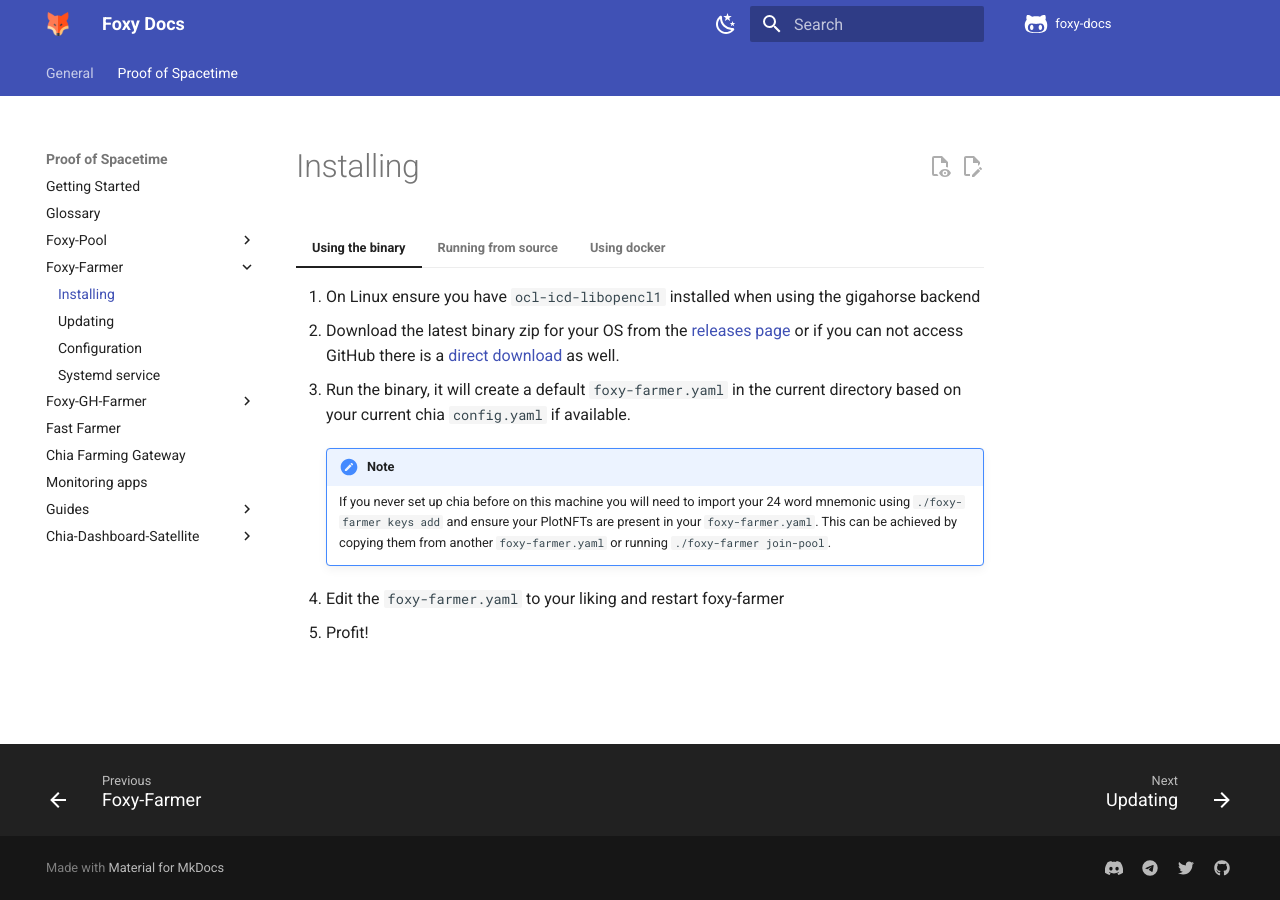
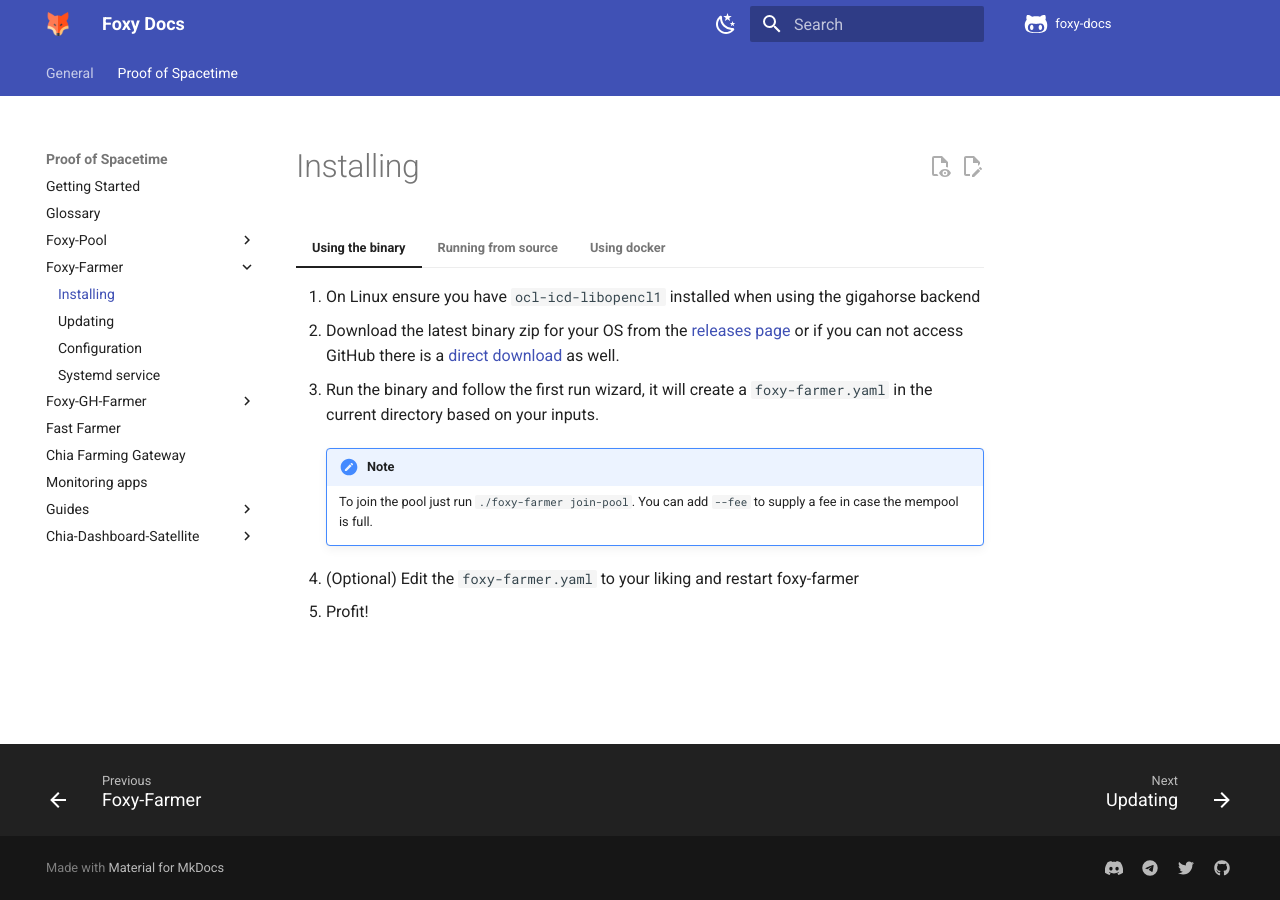
Before and after one commit to foxypool/docs, an MkDocs documentation site: the page built from docs/proof-of-spacetime/foxy-farmer/installing.md, in a window 1280 px wide. Built offline with MkDocs 1.6.1 and Material for MkDocs 9.7.7, drawn with Linux system fonts in a browser that asks for light colours; comment, search, counter and statistics services are not loaded.

Commit message:
Update docs for foxy-farmer re frw

````diff
--- a/docs/proof-of-spacetime/foxy-farmer/installing.md
+++ b/docs/proof-of-spacetime/foxy-farmer/installing.md
@@ -2,12 +2,12 @@
 
       1. On Linux ensure you have `ocl-icd-libopencl1` installed when using the gigahorse backend
       2. Download the latest binary zip for your OS from the [releases page](https://github.com/foxypool/foxy-farmer/releases/latest){target=_blank} or if you can not access GitHub there is a [direct download](https://downloads.foxypool.io/chia/foxy-farmer/latest/){target=_blank} as well.
-      3. Run the binary, it will create a default `foxy-farmer.yaml` in the current directory based on your current chia `config.yaml` if available.
+      3. Run the binary and follow the first run wizard, it will create a `foxy-farmer.yaml` in the current directory based on your inputs.
 
         !!! note
-            If you never set up chia before on this machine you will need to import your 24 word mnemonic using `./foxy-farmer keys add` and ensure your PlotNFTs are present in your `foxy-farmer.yaml`. This can be achieved by copying them from another `foxy-farmer.yaml` or running `./foxy-farmer join-pool`.
+            To join the pool just run `./foxy-farmer join-pool`. You can add `--fee` to supply a fee in case the mempool is full.
 
-      4. Edit the `foxy-farmer.yaml` to your liking and restart foxy-farmer
+      4. (Optional) Edit the `foxy-farmer.yaml` to your liking and restart foxy-farmer
       5. Profit!
 
 === "Running from source"
@@ -25,12 +25,12 @@
       ```bash
       venv/bin/pip install .
       ```
-      5. Run using `venv/bin/foxy-farmer` (or activate the venv using `source venv/bin/activate` and then just use `foxy-farmer`), it will create a default `foxy-farmer.yaml` in the current directory based on your current chia `config.yaml` if available.
+      5. Run using `venv/bin/foxy-farmer` (or activate the venv using `source venv/bin/activate` and then just use `foxy-farmer`) and follow the first run wizard, it will create a `foxy-farmer.yaml` in the current directory based on your inputs.
 
         !!! note
-            If you never set up chia before on this machine you will need to import your 24 word mnemonic using `venv/bin/foxy-farmer keys add` and ensure your PlotNFTs are present in your `foxy-farmer.yaml`. This can be achieved by copying them from another `foxy-farmer.yaml` or running `venv/bin/foxy-farmer join-pool`.
+            To join the pool just run `./foxy-farmer join-pool`. You can add `--fee` to supply a fee in case the mempool is full.
 
-      6. Edit the `foxy-farmer.yaml` to your liking and restart foxy-farmer
+      6. (Optional) Edit the `foxy-farmer.yaml` to your liking and restart foxy-farmer
       7. Profit!
 
 === "Using docker"
````
